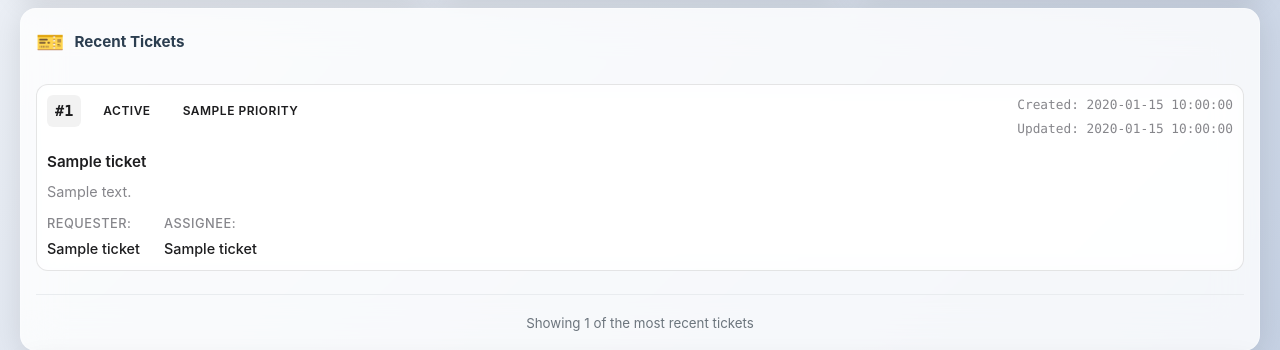
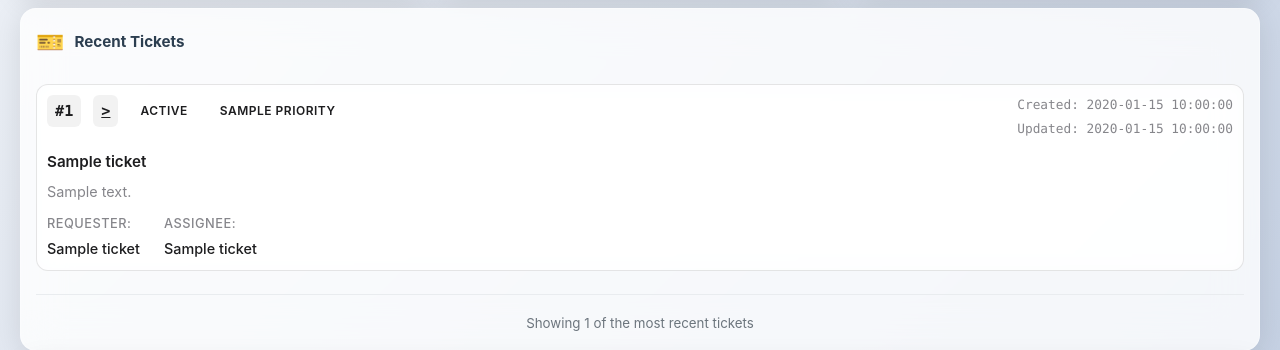
Before and after one commit to rockymount114/Zendesk-Webhook, a Flask app: template templates/index.html in a window 1280 px wide. Shown: the part 455-805 px from the top of the page. Run offline with Flask 2, Linux system fonts and the light colour scheme; the template is opened without the code that fills it: most values are stand-ins (such as "Sample title", 1, 10 or a date in 2020).

Commit message:
add link to open ticket in zendesk

```diff
--- a/templates/index.html
+++ b/templates/index.html
@@ -70,6 +70,7 @@
                             <div class="ticket-header">
                                 <div class="ticket-main-info">
                                     <span class="ticket-id">#{{ ticket.id }}</span>
+                                    <a class="ticket-id" href="https://rockymountnchelp.zendesk.com/agent/tickets/{{ ticket.id }}" target="_blank">></a>
                                     <span class="ticket-status status-{{ ticket.status }}">{{ ticket.status.upper() }}</span>
                                     <span class="ticket-priority priority-{{ ticket.priority or 'normal' }}">{{ ticket.priority or 'Normal' }}</span>
                                 </div>
```
